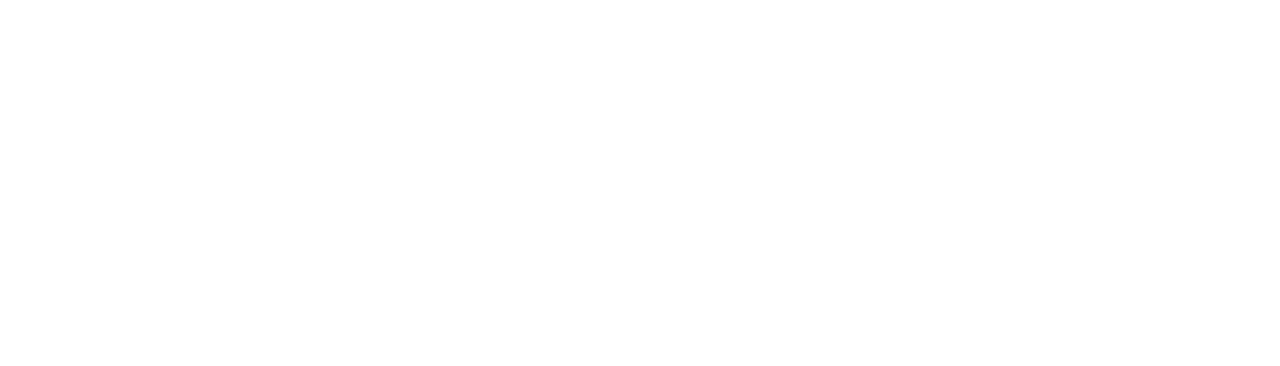
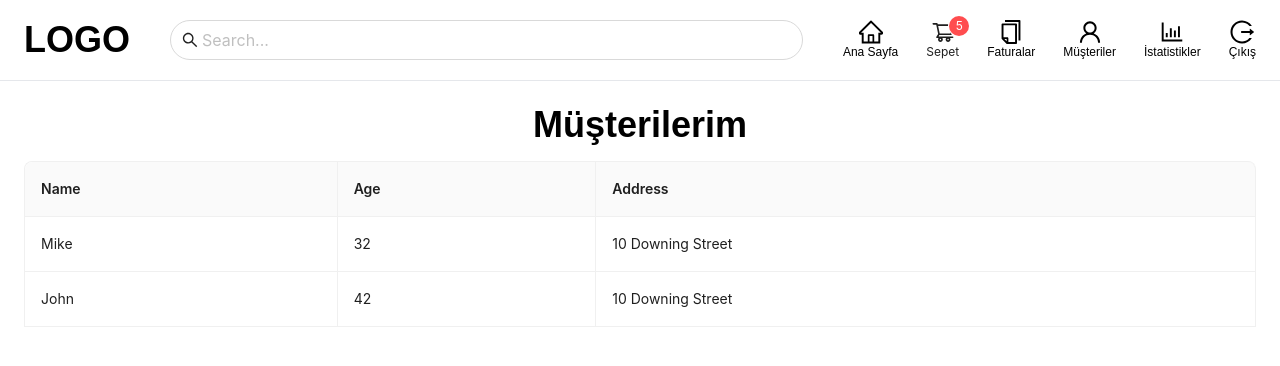
Before and after one commit to ilkaytech/MERN-STACK-POSAPP-PROJECT, a React (Create React App) app in the folder client/: page /customers in a window 1280 px wide. Before the commit this address had no page. Shown: the top 366 px of the page. Built offline with nearby package versions, Linux system fonts and the light colour scheme.

Commit message:
feat:CustomerPage is created

```diff
--- a/client/src/App.jsx
+++ b/client/src/App.jsx
@@ -2,6 +2,8 @@
 import HomePages from "./pages/HomePages";
 import CartPage from "./pages/CartPage";
 import BillPage from "./pages/BillPage";
+import CustomerPage from "./pages/CustomerPage";
+import StatisticPage from "./pages/StatisticPage";
 
 function App() {
   return (
@@ -10,6 +12,8 @@
         <Route path="/" element={<HomePages />} />
         <Route path="/cart" element={<CartPage />} />
         <Route path="/bills" element={<BillPage />} />
+        <Route path="/customers" element={<CustomerPage />} />
+        <Route path="/statistic" element={<StatisticPage />} />
       </Routes>
     </BrowserRouter>
   );
--- a/client/src/components/header/Header.jsx
+++ b/client/src/components/header/Header.jsx
@@ -49,21 +49,21 @@
             </Link>
           </Badge>
           <Link
-            href={"/"}
+            to={"/bills"}
             className="menu-link flex flex-col items-center hover:text-[#40a9ff] transition-all"
           >
             <CopyOutlined className="md:text-2xl text-xl" />
             <span className="md:text-xs text-[10px] ">Faturalar</span>
           </Link>
           <Link
-            href={"/"}
+            to={"/customers"}
             className="menu-link flex flex-col items-center hover:text-[#40a9ff] transition-all"
           >
             <UserOutlined className="md:text-2xl text-xl" />
             <span className="md:text-xs text-[10px]">Müşteriler</span>
           </Link>
           <Link
-            href={"/"}
+            to={"/statistic"}
             className="menu-link flex flex-col items-center hover:text-[#40a9ff] transition-all"
           >
             <BarChartOutlined className="md:text-2xl text-xl" />
--- a/client/src/pages/CustomerPage.jsx
+++ b/client/src/pages/CustomerPage.jsx
@@ -0,0 +1,54 @@
+import { Table } from "antd";
+import Header from "../components/header/Header";
+
+const CustomerPage = () => {
+  const dataSource = [
+    {
+      key: "1",
+      name: "Mike",
+      age: 32,
+      address: "10 Downing Street",
+    },
+    {
+      key: "2",
+      name: "John",
+      age: 42,
+      address: "10 Downing Street",
+    },
+  ];
+
+  const columns = [
+    {
+      title: "Name",
+      dataIndex: "name",
+      key: "name",
+    },
+    {
+      title: "Age",
+      dataIndex: "age",
+      key: "age",
+    },
+    {
+      title: "Address",
+      dataIndex: "address",
+      key: "address",
+    },
+  ];
+
+  return (
+    <>
+      <Header />
+      <div className="px-6">
+        <h1 className="text-4xl font-bold text-center mb-4 ">Müşterilerim</h1>
+        <Table
+          dataSource={dataSource}
+          columns={columns}
+          bordered
+          pagination={false}
+        />
+      </div>
+    </>
+  );
+};
+
+export default CustomerPage;
```
